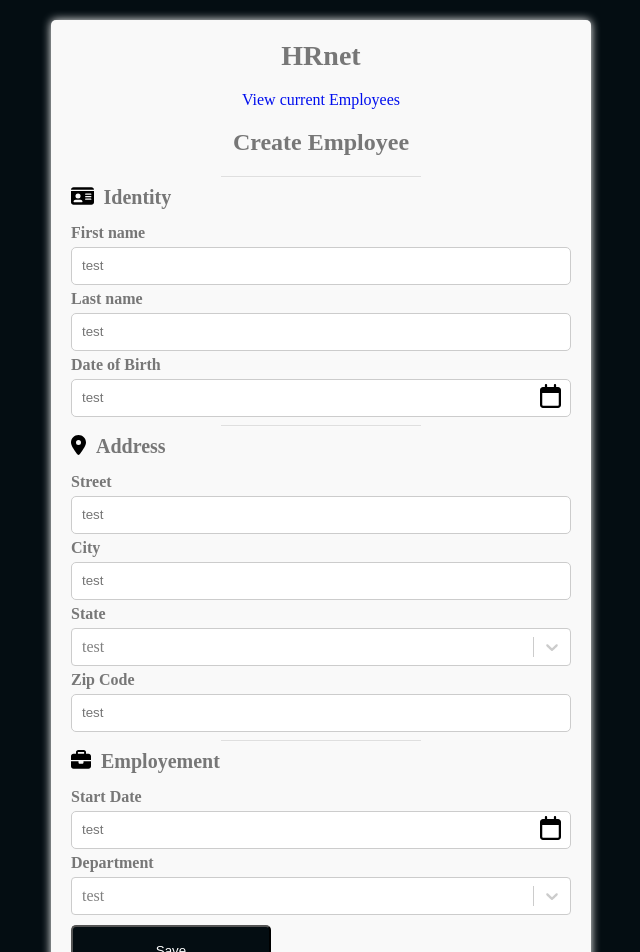
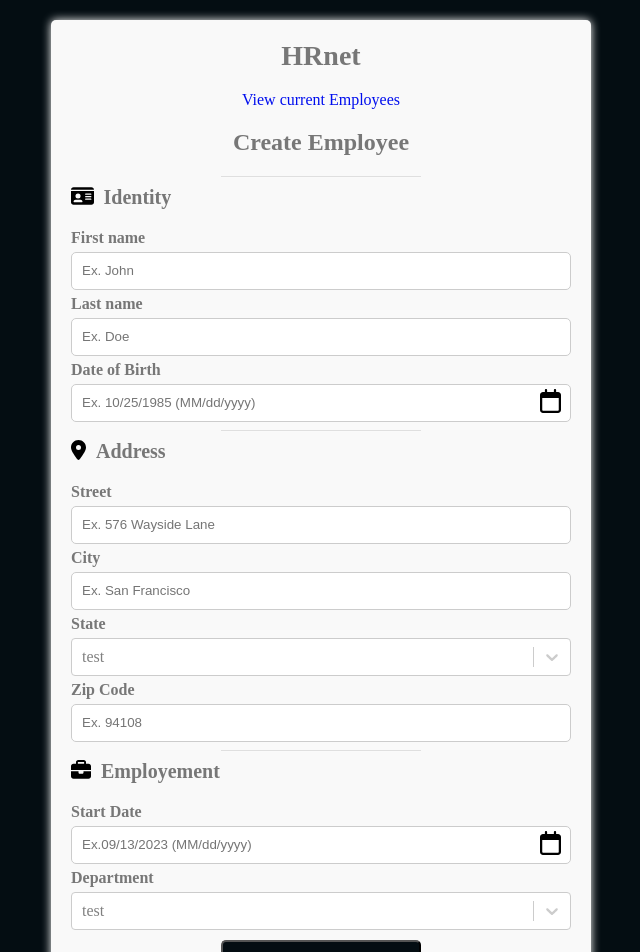
Before and after one commit to EsseB92/OCReactProjet14_HRnet, a React (Vite) app: page / in a window 1280 px wide. Shown: the top 952 px of the page, without its empty margins (319-959 px from the left). Built offline with nearby package versions, Linux system fonts and the light colour scheme.

Commit message:
Utilisation de react-hook-form pour la validation des champs du formulaire.

```diff
--- a/src/pages/CreateEmployee.jsx/index.jsx
+++ b/src/pages/CreateEmployee.jsx/index.jsx
@@ -1,4 +1,4 @@
-import React, { useState } from "react";
+import React from "react";
 import { useDispatch, useSelector } from "react-redux";
 import { InputForm } from "../../components/Form/InputForm";
 import IdCard from "../../assets/id-card.svg";
@@ -7,6 +7,7 @@ import Briefcase from "../../assets/briefcase.svg";
 import { departments } from "../../data/departments";
 import { states } from "../../data/states";
 import { addEmployee } from "../../features/employees/employeesSlice";
+import { useForm, Controller } from "react-hook-form";
 
 import styles from "./index.module.css";
 import { Link } from "react-router-dom";
@@ -25,20 +26,14 @@ const CreateEmployee = () => {
   const dispatch = useDispatch();
   const employees = useSelector((state) => state.employees.employees);
 
-  const [employee, setEmployee] = useState({
-    firstName: "",
-    lastName: "",
-    birthDate: null,
-    street: "",
-    city: "",
-    state: "",
-    zipCode: "",
-    startDate: null,
-    department: "",
-  });
+  const {
+    control,
+    handleSubmit,
+    formState: { errors },
+    reset,
+  } = useForm();
 
-  const handleSubmit = (event) => {
-    event.preventDefault();
+  const onSubmit = (data) => {
     const id =
       employees.reduce(
         (max, employee) => (employee.id > max ? employee.id : max),
@@ -46,19 +41,20 @@ const CreateEmployee = () => {
       ) + 1;
     const employeeData = {
       id: id,
-      firstName: employee.firstName,
-      lastName: employee.lastName,
-      birthDate: new Intl.DateTimeFormat("en-US").format(employee.birthDate),
-      street: employee.street,
-      city: employee.city,
-      state: employee.state.value,
-      zipCode: employee.zipCode,
-      startDate: new Intl.DateTimeFormat("en-US").format(employee.startDate),
-      department: employee.department.value,
+      firstName: data.firstName,
+      lastName: data.lastName,
+      birthDate: new Intl.DateTimeFormat("en-US").format(data.birthDate),
+      street: data.street,
+      city: data.city,
+      state: data.state.value,
+      zipCode: data.zipCode,
+      startDate: new Intl.DateTimeFormat("en-US").format(data.startDate),
+      department: data.department.value,
     };
+
     dispatch(addEmployee(employeeData));
-    setEmployee({
-      id: 0,
+
+    reset({
       firstName: "",
       lastName: "",
       birthDate: null,
@@ -82,35 +78,100 @@ const CreateEmployee = () => {
 
       <hr className={styles.hr}></hr>
 
-      <form onSubmit={handleSubmit}>
+      <form className={styles.form} onSubmit={handleSubmit(onSubmit)}>
         <div className={styles.title_part_container}>
           <img className={styles.image} src={IdCard} alt="" />
           <h3 className={styles.part_title}>Identity</h3>
         </div>
 
+        <Controller
+          name="firstName"
+          control={control}
+          render={({ field }) => (
             <InputForm
               label="First name"
-          value={employee.firstName}
-          onChange={(e) =>
-            setEmployee({ ...employee, firstName: e.target.value })
-          }
+              value={field.value}
+              onChange={field.onChange}
               autocomplete="given-name"
+              placeholder="Ex. John"
             />
+          )}
+          rules={{
+            required: "First name is required",
+            minLength: 2,
+            maxLength: 255,
+            pattern: {
+              value: /^[a-zA-Z0-9\s\-']+$/,
+              message: "Invalid character(s) in first name",
+            },
+          }}
+        />
+        {errors.firstName && (
+          <span className={styles.span_error}>{errors.firstName.message}</span>
+        )}
+
+        <Controller
+          name="lastName"
+          control={control}
+          render={({ field }) => (
             <InputForm
               label="Last name"
-          value={employee.lastName}
-          onChange={(e) =>
-            setEmployee({ ...employee, lastName: e.target.value })
-          }
+              value={field.value}
+              onChange={field.onChange}
               autocomplete="family-name"
+              placeholder="Ex. Doe"
             />
+          )}
+          rules={{
+            required: "Last name is required",
+            minLength: 2,
+            maxLength: 255,
+            pattern: {
+              value: /^[a-zA-Z0-9\s\-']+$/,
+              message: "Invalid characters in last name",
+            },
+          }}
+        />
+        {errors.lastName && (
+          <span className={styles.span_error}>{errors.lastName.message}</span>
+        )}
+
+        <Controller
+          name="birthDate"
+          control={control}
+          render={({ field }) => (
             <InputForm
               label="Date of Birth"
               type="date"
-          value={employee.birthDate || ""}
-          onChange={(date) => setEmployee({ ...employee, birthDate: date })}
+              value={field.value}
+              onChange={field.onChange}
               autocomplete="bday"
+              placeholder="Ex. 10/25/1985 (MM/dd/yyyy)"
             />
+          )}
+          rules={{
+            required: "Date of Birth is required",
+            pattern: {
+              value: /^(0[1-9]|1[0-2])\/(0[1-9]|[12]\d|3[01])\/(19|20)\d{2}$/,
+              message: "Invalid date format (MM/dd/yyyy)",
+            },
+            validate: (value) => {
+              const birthDate = new Date(value);
+              const today = new Date();
+              const minAgeDate = new Date(
+                today.getFullYear() - 16,
+                today.getMonth(),
+                today.getDate()
+              );
+              return (
+                birthDate < minAgeDate || "You must be at least 16 years old"
+              );
+            },
+          }}
+        />
+        {errors.birthDate && (
+          <span className={styles.span_error}>{errors.birthDate.message}</span>
+        )}
 
         <hr className={styles.hr}></hr>
 
@@ -119,36 +180,100 @@ const CreateEmployee = () => {
           <h3 className={styles.part_title}>Address</h3>
         </div>
 
+        <Controller
+          name="street"
+          control={control}
+          render={({ field }) => (
             <InputForm
               label="Street"
-          value={employee.street}
-          onChange={(e) => setEmployee({ ...employee, street: e.target.value })}
+              value={field.value}
+              onChange={field.onChange}
               autocomplete="street-address"
+              placeholder="Ex. 576 Wayside Lane"
             />
+          )}
+          rules={{
+            required: "Street is required",
+            minLength: 2,
+            maxLength: 255,
+            pattern: {
+              value: /^[a-zA-Z0-9\s\-',.;"]+$/,
+              message: "Invalid characters in street address",
+            },
+          }}
+        />
+        {errors.street && (
+          <span className={styles.span_error}>{errors.street.message}</span>
+        )}
+
+        <Controller
+          name="city"
+          control={control}
+          render={({ field }) => (
             <InputForm
               label="City"
-          value={employee.city}
-          onChange={(e) => setEmployee({ ...employee, city: e.target.value })}
+              value={field.value}
+              onChange={field.onChange}
               autocomplete="address-level2"
+              placeholder="Ex. San Francisco"
             />
+          )}
+          rules={{
+            required: "City is required",
+            minLength: 2,
+            maxLength: 255,
+            pattern: {
+              value: /^[a-zA-Z0-9\s\-',.;"]+$/,
+              message: "Invalid characters in city name",
+            },
+          }}
+        />
+        {errors.city && (
+          <span className={styles.span_error}>{errors.city.message}</span>
+        )}
+
+        <Controller
+          name="state"
+          control={control}
+          render={({ field }) => (
             <InputForm
               label="State"
               type="select"
               options={optionsStates}
-          value={employee.state}
-          onChange={(selectedOption) =>
-            setEmployee({ ...employee, state: selectedOption })
-          }
+              value={field.value}
+              onChange={field.onChange}
               autocomplete="address-level1"
             />
+          )}
+          rules={{ required: "State is required" }}
+        />
+        {errors.state && (
+          <span className={styles.span_error}>{errors.state.message}</span>
+        )}
+
+        <Controller
+          name="zipCode"
+          control={control}
+          render={({ field }) => (
             <InputForm
               label="Zip Code"
-          value={employee.zipCode}
-          onChange={(e) =>
-            setEmployee({ ...employee, zipCode: e.target.value })
-          }
+              value={field.value}
+              onChange={field.onChange}
               autocomplete="postal-code"
+              placeholder="Ex. 94108"
             />
+          )}
+          rules={{
+            required: "Zip Code is required",
+            pattern: {
+              value: /^\d{5}$/,
+              message: "Invalid zip code format (e.g., 12345)",
+            },
+          }}
+        />
+        {errors.zipCode && (
+          <span className={styles.span_error}>{errors.zipCode.message}</span>
+        )}
 
         <hr className={styles.hr}></hr>
 
@@ -156,21 +281,54 @@ const CreateEmployee = () => {
           <img className={styles.image} src={Briefcase} alt="" />
           <h3 className={styles.part_title}>Employement</h3>
         </div>
+
+        <Controller
+          name="startDate"
+          control={control}
+          render={({ field }) => (
             <InputForm
               label="Start Date"
-          value={employee.startDate}
-          onChange={(date) => setEmployee({ ...employee, startDate: date })}
+              value={field.value}
+              onChange={field.onChange}
               type="date"
+              placeholder="Ex.09/13/2023 (MM/dd/yyyy)"
             />
+          )}
+          rules={{
+            required: "Start Date is required",
+            pattern: {
+              value:
+                /^(0[1-9]|1[0-2])\/(0[1-9]|[12][0-9]|3[01])\/(19|20)\d{2}$/,
+              message: "Invalid date format (MM/dd/yyyy)",
+            },
+            validate: (value) => {
+              const startDate = new Date(value);
+              const today = new Date();
+              return startDate >= today || "Start date must be in the future";
+            },
+          }}
+        />
+        {errors.startDate && (
+          <span className={styles.span_error}>{errors.startDate.message}</span>
+        )}
+
+        <Controller
+          name="department"
+          control={control}
+          render={({ field }) => (
             <InputForm
               label="Department"
               type="select"
-          selected={employee.department}
-          onChange={(selectedOption) =>
-            setEmployee({ ...employee, department: selectedOption })
-          }
+              value={field.value}
+              onChange={field.onChange}
               options={optionsDepartments}
             />
+          )}
+          rules={{ required: "Department is required" }}
+        />
+        {errors.department && (
+          <span className={styles.span_error}>{errors.department.message}</span>
+        )}
 
         <button className={styles.submit} type="submit">
           Save
```
Lines whose indentation alone changed are shown as unchanged.
